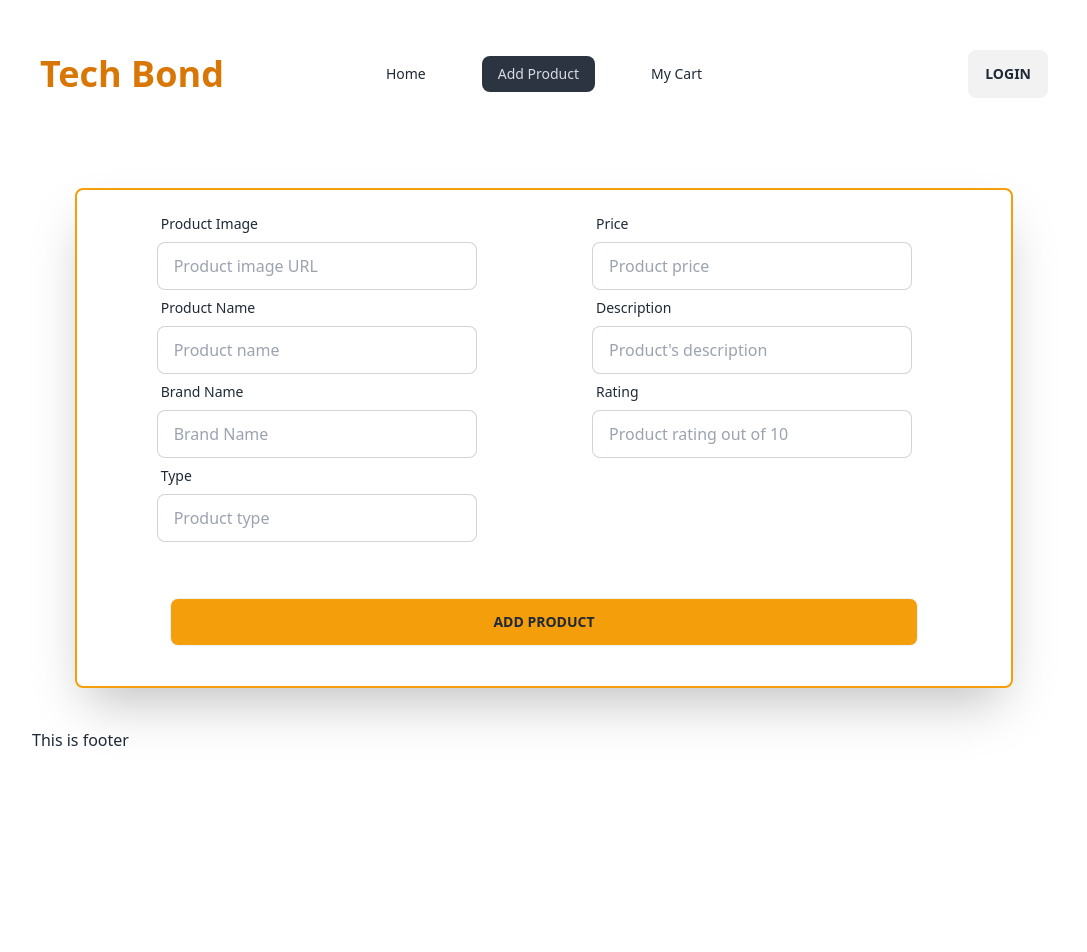
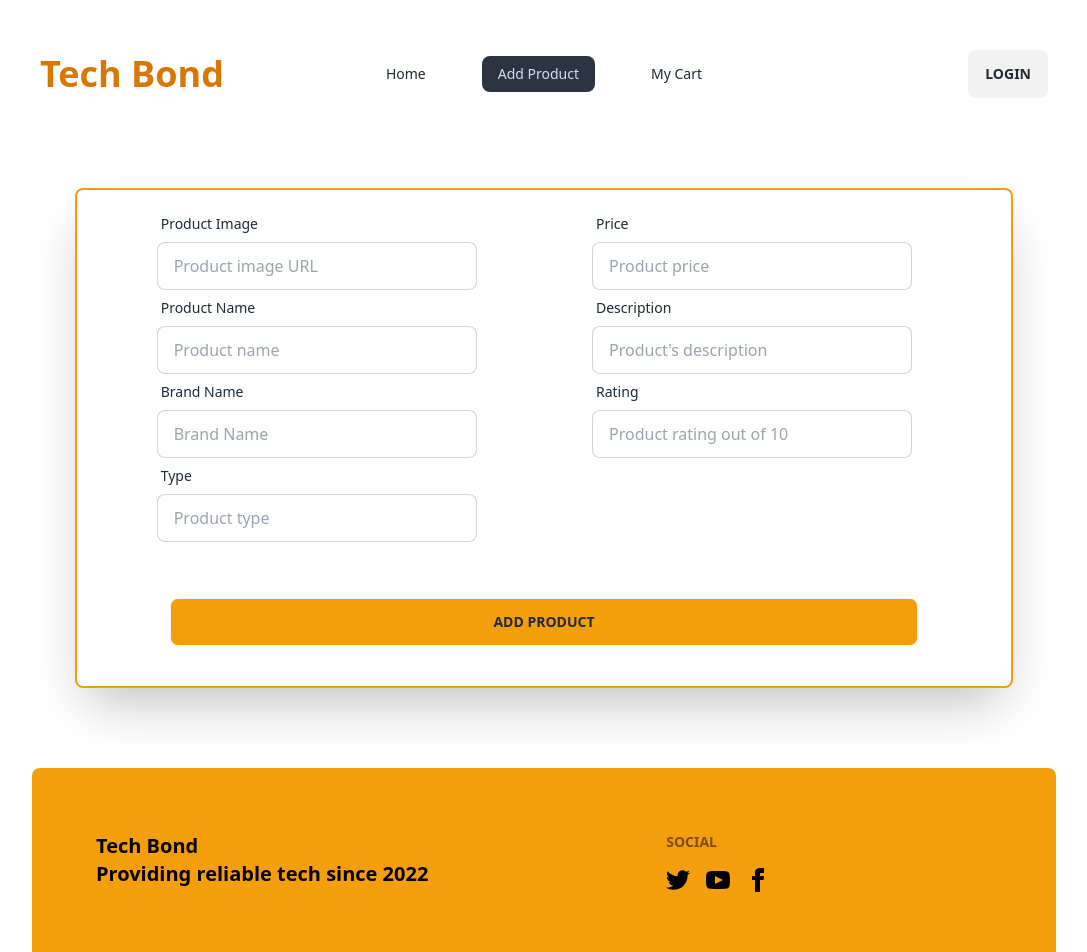
Before and after one commit to bandhandut19/Tech-bond, a React (Vite) app: page /addproducts in a window 1280 px wide. Shown: the top 952 px of the page, without its empty margins (96-1183 px from the left). Before the commit the page ends 800 px from the top, so only its background shows below. Built offline with nearby package versions, Linux system fonts and the light colour scheme.

Commit message:
footer ui done

```diff
--- a/src/components/Footer/Footer.jsx
+++ b/src/components/Footer/Footer.jsx
@@ -1,9 +1,20 @@
 
 const Footer = () => {
     return (
-        <div  className="mt-10">
-            <h1>This is footer</h1>
-        </div>
+        <footer className="footer p-16 bg-amber-500 text-black mt-20 rounded-tl-lg rounded-tr-lg">
+            <aside>
+
+                <p className="text-xl font-bold">Tech Bond<br />Providing reliable tech since 2022</p>
+            </aside>
+            <nav>
+                <header className="footer-title">Social</header>
+                <div className="grid grid-flow-col gap-4">
+                    <a><svg xmlns="http://www.w3.org/2000/svg" width="24" height="24" viewBox="0 0 24 24" className="fill-current"><path d="M24 4.557c-.883.392-1.832.656-2.828.775 1.017-.609 1.798-1.574 2.165-2.724-.951.564-2.005.974-3.127 1.195-.897-.957-2.178-1.555-3.594-1.555-3.179 0-5.515 2.966-4.797 6.045-4.091-.205-7.719-2.165-10.148-5.144-1.29 2.213-.669 5.108 1.523 6.574-.806-.026-1.566-.247-2.229-.616-.054 2.281 1.581 4.415 3.949 4.89-.693.188-1.452.232-2.224.084.626 1.956 2.444 3.379 4.6 3.419-2.07 1.623-4.678 2.348-7.29 2.04 2.179 1.397 4.768 2.212 7.548 2.212 9.142 0 14.307-7.721 13.995-14.646.962-.695 1.797-1.562 2.457-2.549z"></path></svg></a>
+                    <a><svg xmlns="http://www.w3.org/2000/svg" width="24" height="24" viewBox="0 0 24 24" className="fill-current"><path d="M19.615 3.184c-3.604-.246-11.631-.245-15.23 0-3.897.266-4.356 2.62-4.385 8.816.029 6.185.484 8.549 4.385 8.816 3.6.245 11.626.246 15.23 0 3.897-.266 4.356-2.62 4.385-8.816-.029-6.185-.484-8.549-4.385-8.816zm-10.615 12.816v-8l8 3.993-8 4.007z"></path></svg></a>
+                    <a><svg xmlns="http://www.w3.org/2000/svg" width="24" height="24" viewBox="0 0 24 24" className="fill-current"><path d="M9 8h-3v4h3v12h5v-12h3.642l.358-4h-4v-1.667c0-.955.192-1.333 1.115-1.333h2.885v-5h-3.808c-3.596 0-5.192 1.583-5.192 4.615v3.385z"></path></svg></a>
+                </div>
+            </nav>
+        </footer>
     );
 };
 
--- a/src/components/SingleBrandProducts/SingleBrandProducts.jsx
+++ b/src/components/SingleBrandProducts/SingleBrandProducts.jsx
@@ -29,17 +29,44 @@
             })
     }, [])
     const brandProducts = allProducts.filter(prod => prod.brandName.toLowerCase() === name.brand.toLowerCase())
-    const brandSpecificResources = brandResources.filter(prod => prod.brandName.toLowerCase() === name.brand.toLowerCase())
+    const brandSpecificResources = brandResources?.find(prod => prod?.brandName?.toLowerCase() === name?.brand?.toLowerCase())
 
-    const { brandAd_01, brandAd_02, brandAd_03, brandAd_04 } = brandSpecificResources
+    const { brandAd_01, brandAd_02, brandAd_03, brandAd_04 } = brandSpecificResources || {}
     return (
         <div className="text-center mt-10">
-            <h1 className="text-4xl font-bold mb-10">{name.brand}</h1>
+            <h1 className="text-5xl font-bold mb-10">{name.brand}</h1>
 
+            <div className="carousel w-full mb-10">
+                <div id="slide1" className="carousel-item relative w-full">
+                    <img src={brandAd_01} className="w-full" />
+                    <div className="absolute flex justify-between transform -translate-y-1/2 left-5 right-5 top-1/2">
+                        <a href="#slide4" className="btn btn-circle bg-amber-600">❮</a>
+                        <a href="#slide2" className="btn btn-circle bg-amber-600">❯</a>
+                    </div>
+                </div>
+                <div id="slide2" className="carousel-item relative w-full">
+                    <img src={brandAd_02} className="w-full" />
+                    <div className="absolute flex justify-between transform -translate-y-1/2 left-5 right-5 top-1/2">
+                        <a href="#slide1" className="btn btn-circle bg-amber-600">❮</a>
+                        <a href="#slide3" className="btn btn-circle bg-amber-600">❯</a>
+                    </div>
+                </div>
+                <div id="slide3" className="carousel-item relative w-full">
+                    <img src={brandAd_03} className="w-full" />
+                    <div className="absolute flex justify-between transform -translate-y-1/2 left-5 right-5 top-1/2">
+                        <a href="#slide2" className="btn btn-circle bg-amber-600">❮</a>
+                        <a href="#slide4" className="btn btn-circle bg-amber-600">❯</a>
+                    </div>
+                </div>
+                <div id="slide4" className="carousel-item relative w-full">
+                    <img src={brandAd_04} className="w-full" />
+                    <div className="absolute flex justify-between transform -translate-y-1/2 left-5 right-5 top-1/2">
+                        <a href="#slide3" className="btn btn-circle bg-amber-600">❮</a>
+                        <a href="#slide1" className="btn btn-circle bg-amber-600">❯</a>
+                    </div>
+                </div>
+            </div>
 
-            {
-                console.log(brandSpecificResources)
-            }
 
 
             {/* slider ends */}
```
